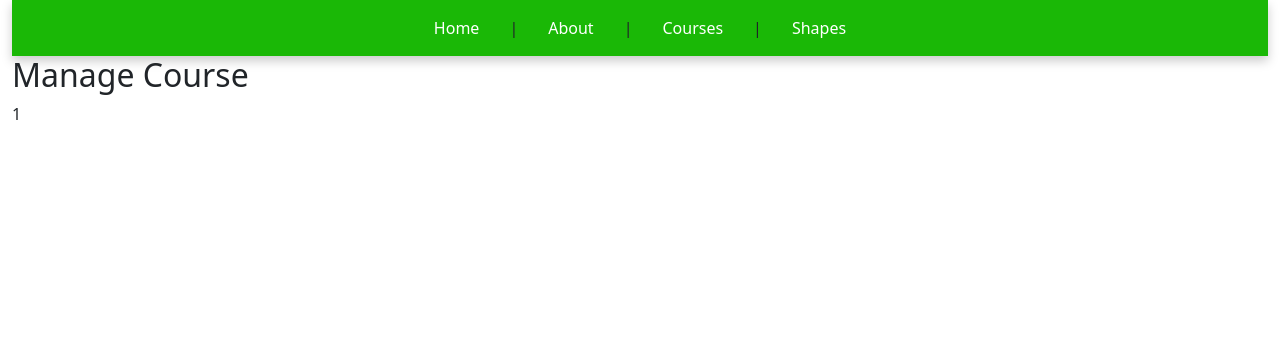
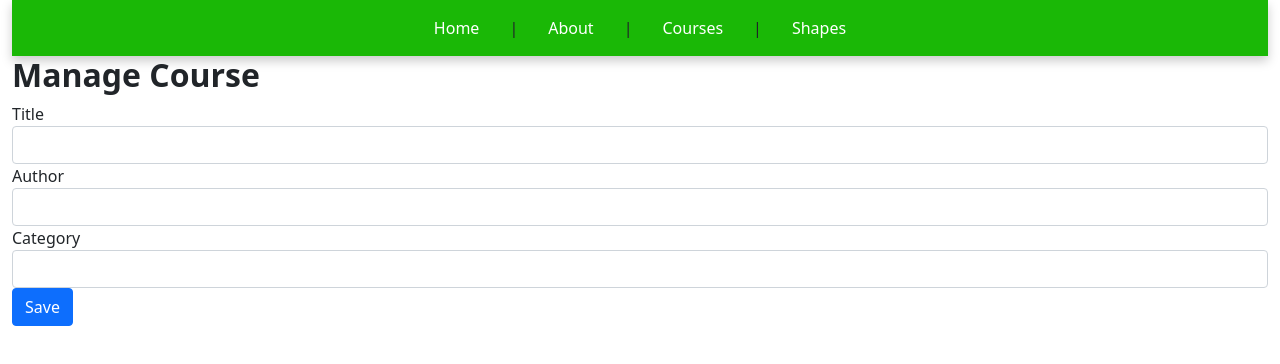
Before and after one commit to Xenofluxx/ps-flux-, a React (Create React App) app: page /course/1 in a window 1280 px wide. Shown: the top 364 px of the page. Built offline with nearby package versions, Linux system fonts and the light colour scheme; no server answers.

Commit message:
10
CourseForm

```diff
--- a/src/components/App.js
+++ b/src/components/App.js
@@ -31,6 +31,7 @@ function App(){
                 <Route path="/courses" element={<CoursesPage/>}></Route>
                 <Route path="/about" element={<AboutPage/>}></Route>
                 <Route path="/course/:slug" element={<ManageCoursePage/>}></Route>
+                <Route path="/course" element={<ManageCoursePage/>}></Route>
                 <Route path="/shapes" element={<Shapes/>}></Route>
                 <Route path="/about-page" element={<Navigate replace to="/about" />}> </Route>
                 <Route path="*" element = {<PageNotFound/>}></Route>
--- /dev/null
+++ b/src/components/CourseForm.js
@@ -0,0 +1,56 @@
+import React,{useState} from "react";
+
+function CourseForm(props) {
+  return (
+    <form>
+      <div className="form-group">
+        <label htmlFor="title">Title</label>
+        <div className="field">
+          <input
+            id="title"
+            type="text"
+            name="title"
+            onChange = {props.onChange}
+            className="form-control"
+            value={props.course.title}
+          />
+        </div>
+      </div>
+
+      <div className="form-group">
+        <label htmlFor="author">Author</label>
+        <div className="field">
+          <select
+            id="author"
+            name="authorId"
+            onChange = {props.onChange}
+            value= {props.course.authorId || ""}
+            className="form-control"
+          >
+            <option value="" />
+            <option value="1">Cory House</option>
+            <option value="2">Scott Allen</option>
+          </select>
+        </div>
+      </div>
+
+      <div className="form-group">
+        <label htmlFor="category">Category</label>
+        <div className="field">
+          <input
+            type="text"
+            id="category"
+            name="category"
+            onChange = {props.onChange}
+            className="form-control"
+            value={props.course.category}
+          />
+        </div>
+      </div>
+
+      <input type="submit" value="Save" className="btn btn-primary" />
+    </form>
+  );
+}
+
+export default CourseForm;
--- a/src/components/CourseList.js
+++ b/src/components/CourseList.js
@@ -19,7 +19,7 @@ function CourseList(props){
 
                     {
                     //this.state.
-                        props.courses.map(course =>{
+                        props.coursespar.map(course =>{
                             return(
                             <tr key={course.id}>
                                 <td>
--- a/src/components/CoursesPage.js
+++ b/src/components/CoursesPage.js
@@ -1,5 +1,6 @@
 import React, {useState, useEffect} from 'react';
 import CourseList from "./CourseList";
+import {Link} from "react-router-dom";
 //import API
 import {getCourses} from "../api/courseApi";
 
@@ -23,16 +24,19 @@ function CoursesPage (){
     useEffect(()=>{
         //getCourses uses promise based api (fetch, so we use then)
         //async
-        getCourses().then(_courses =>
+        getCourses().then(_coursess =>
             // set state courses from getCourses courses
             //this.setState({courses: courses})
-            setCourses(_courses));
+            setCourses(_coursess));
     },[]);
 
     // props (data) will be passed to CourseList
      return(
         <>
-            <CourseList courses = {courses} />
+            <CourseList coursespar = {courses} />
+            <Link className = "btn btn-primary"  to = "/course">
+                Add Course
+            </Link>
         </>
     );
 
--- a/src/components/ManageCoursePage.js
+++ b/src/components/ManageCoursePage.js
@@ -1,7 +1,8 @@
-import React from "react";
+import React, {useState} from "react";
 import {useParams} from "react-router-dom";
+import CourseForm from "./CourseForm";
 
-//Children {...props}, those are  spread attributes, inside the second return, after Manage, props is placed
+//Manage{...props}, those are  spread attributes, inside the second return, after Manage, props is placed
 // {params: useParams()} returns Route matched dynamic params
 export function withRouter(Manage){
     return(props)=>{
@@ -12,13 +13,27 @@ export function withRouter(Manage){
  //arrow functions
 const ManageCoursePage = props =>{
 
+    // change handler needed or values can't be changed
+    // declare state to hold data
+    const [cours, setCourse] = useState({
+        id: null,
+        slug:"",
+        title:"",
+        autorId:null,
+        category:"",
+
+    })
+    // set on name the content of value
+    function handleChange({target}){
+        const updatedCourse ={ [target.name]: target.value};
+        setCourse(updatedCourse);
+    }
+    //   {props.match.params.slug}
+    // value on left of = should be the same on both sides
     return(
         <>
-            <h2>Manage Course</h2>
-
-            {props.match.params.slug}
-
-
+            <h2><b>Manage Course</b></h2>
+            <CourseForm course = {cours} onChange = {handleChange}/>
         </>
     )
 
--- a/src/components/common/App.css
+++ b/src/components/common/App.css
@@ -27,8 +27,3 @@ nav {
     color: black;
     background: orange;
   }
-
-  .content {
-    margin-top: 50px;
-    text-align: center;
-  }
```
Also changed, not shown: 1 other file (tests, documents, lock files or other folders).
